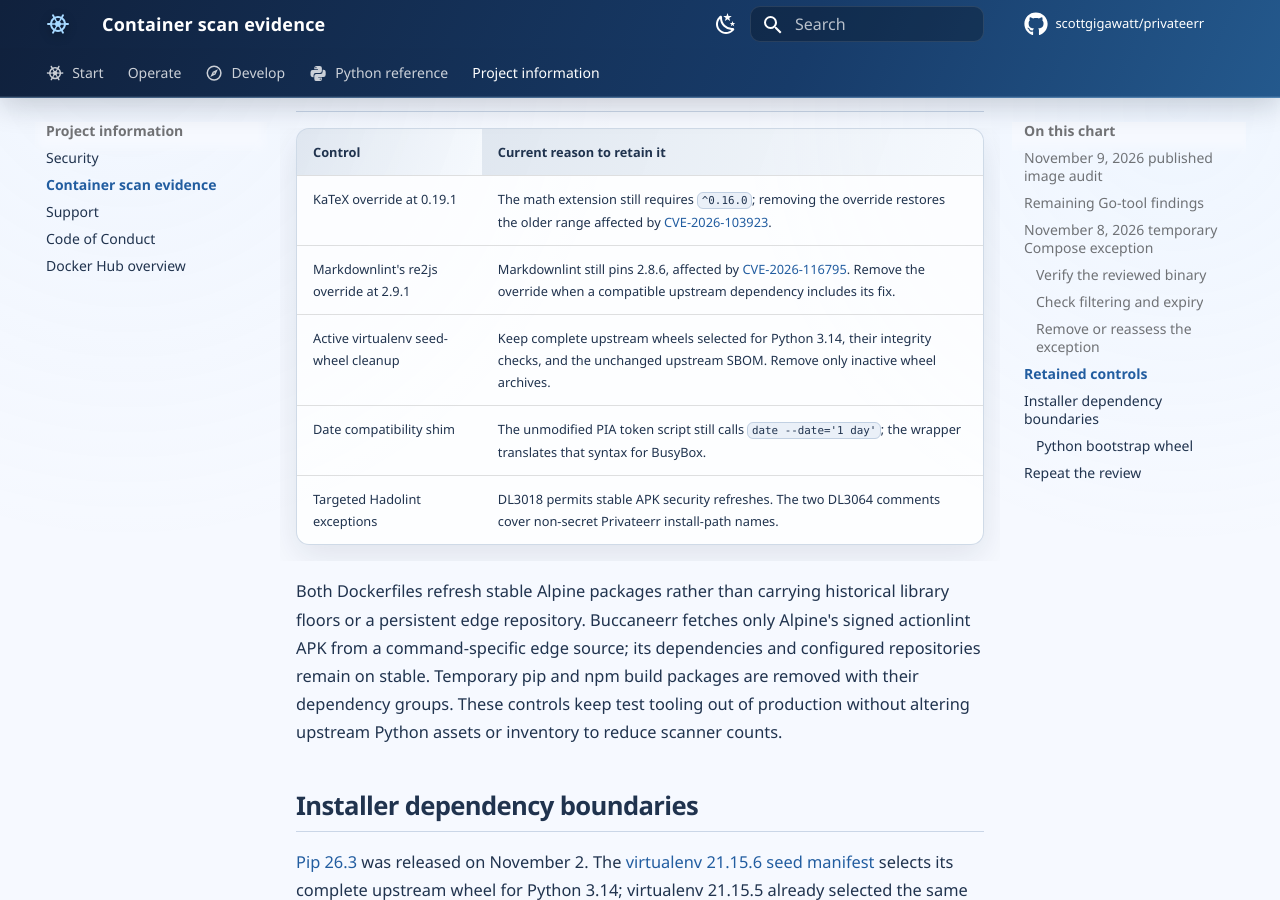
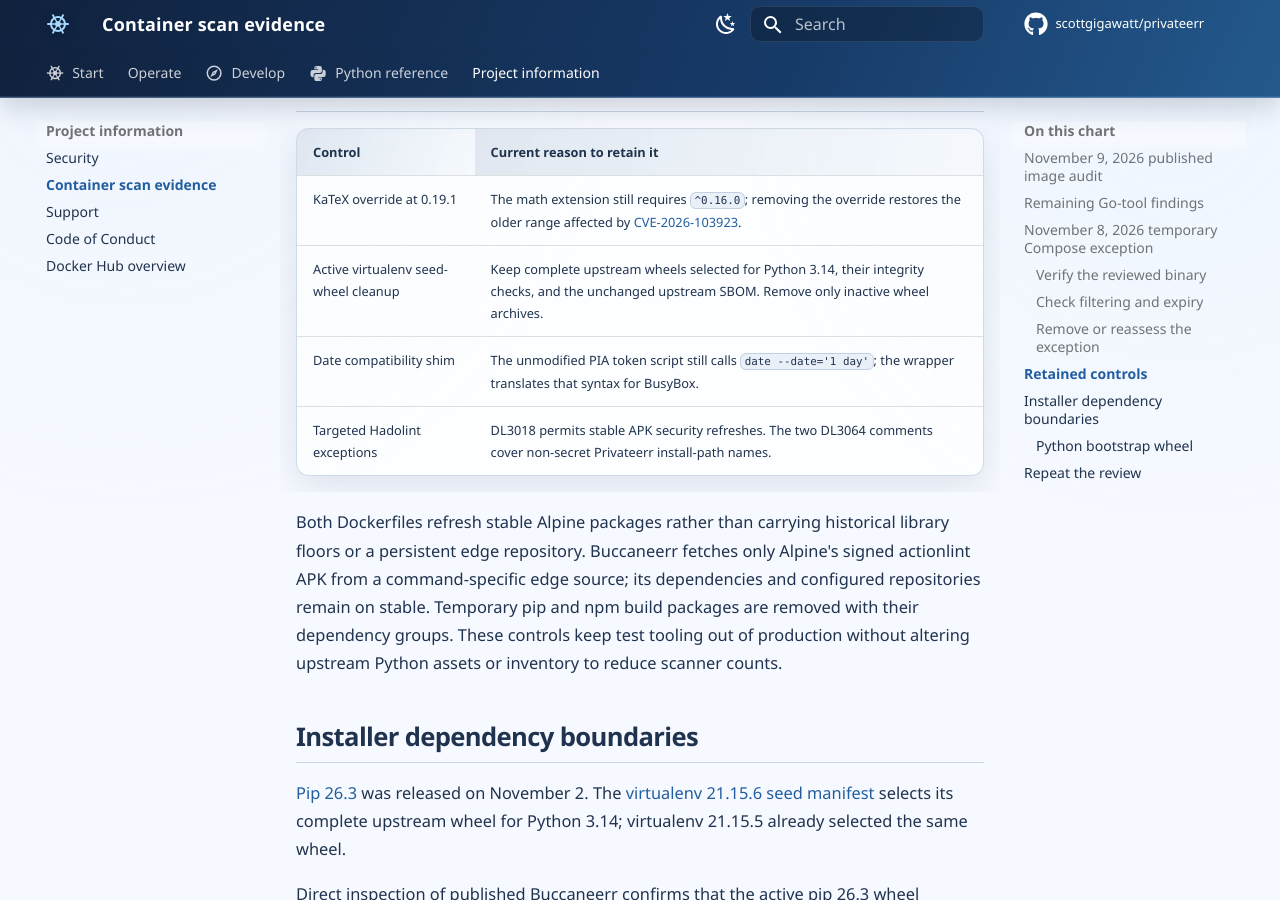
Before and after one commit to scottgigawatt/privateerr, an MkDocs documentation site: the page built from docs/container-scan-review.md, in a window 1280 px wide and 900 px high, scrolled down 5397 px. Built offline with MkDocs 1.6.1 and Material for MkDocs 9.7.7, drawn with Linux system fonts in a browser that asks for light colours; comment, search, counter and statistics services are not loaded.

Commit message:
🌈 Retire the re2js security floatie

```diff
--- a/docs/container-scan-review.md
+++ b/docs/container-scan-review.md
@@ -98,7 +98,6 @@ The [scope guard](https://github.com/scottgigawatt/privateerr/blob/main/test/pol
 | Control | Current reason to retain it |
 | --- | --- |
 | KaTeX override at 0.19.1 | The math extension still requires `^0.16.0`; removing the override restores the older range affected by [CVE-2026-103923](https://github.com/advisories/GHSA-238p-pmpm-9mq7). |
-| Markdownlint's re2js override at 2.9.1 | Markdownlint still pins 2.8.6, affected by [CVE-2026-116795](https://github.com/le0pard/re2js/security/advisories/GHSA-gg6h-894w-4m9c). Remove the override when a compatible upstream dependency includes its fix. |
 | Active virtualenv seed-wheel cleanup | Keep complete upstream wheels selected for Python 3.14, their integrity checks, and the unchanged upstream SBOM. Remove only inactive wheel archives. |
 | Date compatibility shim | The unmodified PIA token script still calls `date --date='1 day'`; the wrapper translates that syntax for BusyBox. |
 | Targeted Hadolint exceptions | DL3018 permits stable APK security refreshes. The two DL3064 comments cover non-secret Privateerr install-path names. |
```
Also changed, not shown: 2 other files.
